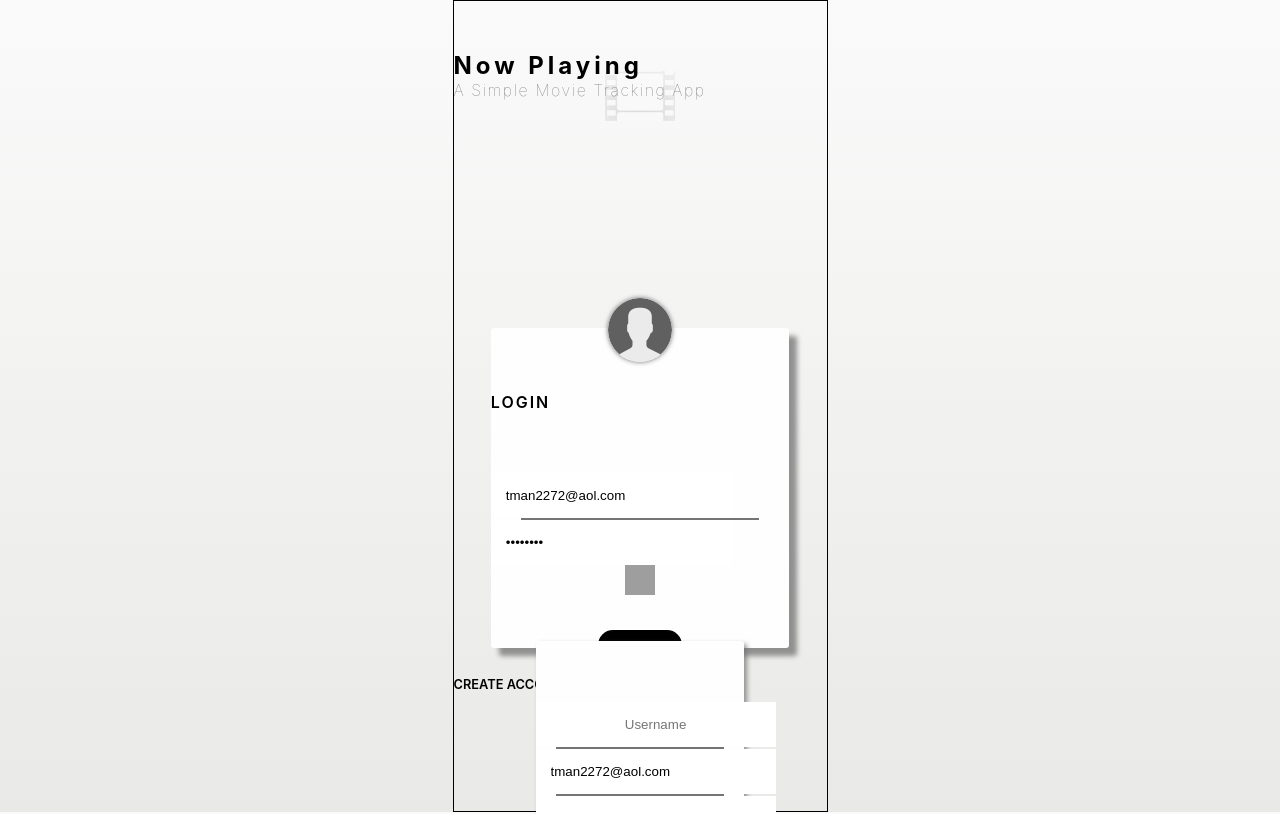
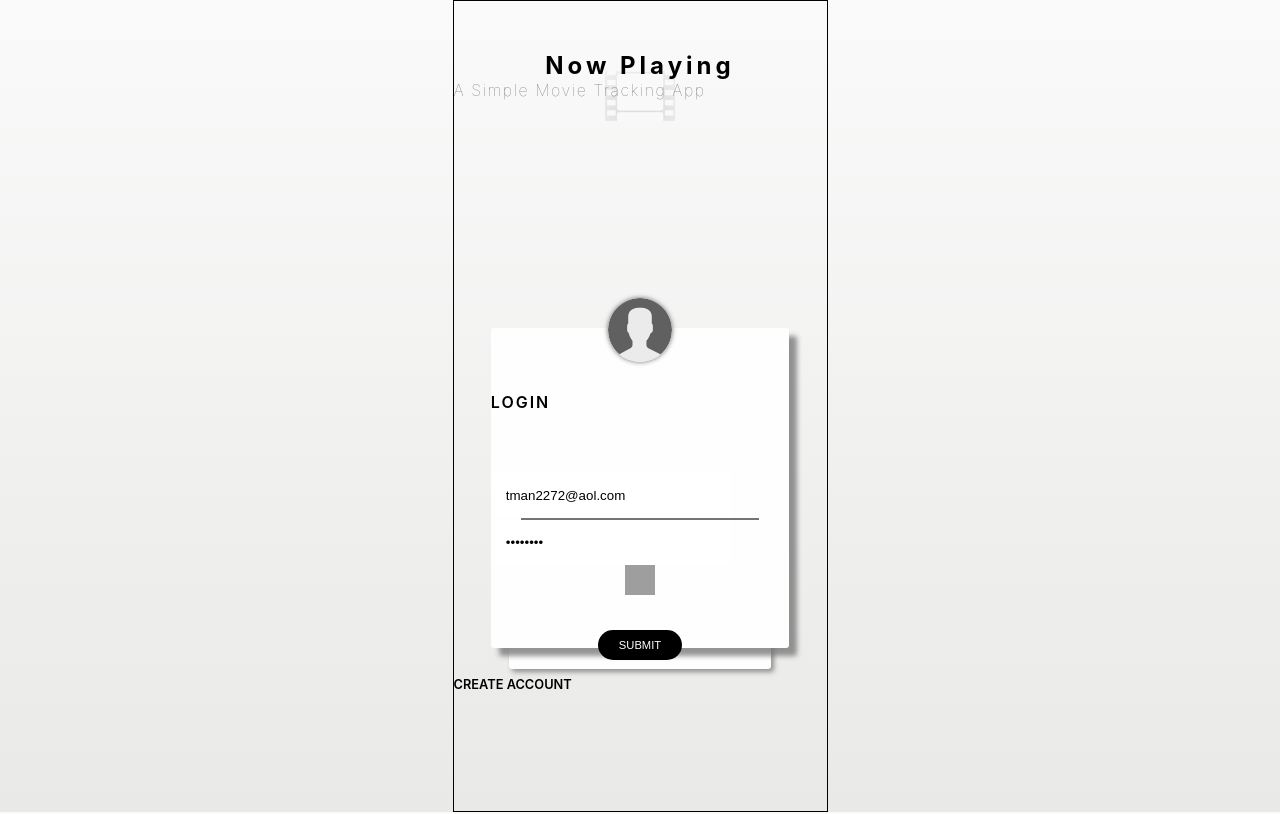
Before and after one commit to kayyali18/movie-tracker, a React (Create React App) app: page / in a window 1280 px wide. Shown: the top 814 px of the page. Built offline with nearby package versions, Linux system fonts and the light colour scheme; no server answers; grey boxes are pictures that could not be loaded.

Commit message:
add app header container class

```diff
--- a/src/Components/Login/HeaderLogin/HeaderLogin.js
+++ b/src/Components/Login/HeaderLogin/HeaderLogin.js
@@ -2,7 +2,7 @@ import React from 'react';
 
 const HeaderLogin = () => {
   return (
-    <div>
+    <div className="app-header-container">
       <div className="app-logo"></div>
       <h1 className="app-title">Now Playing</h1>
       <p>A Simple Movie Tracking App</p>
--- a/src/styles/2-layouts/layouts-dir.sass
+++ b/src/styles/2-layouts/layouts-dir.sass
@@ -7,6 +7,7 @@
   .app-title
     letter-spacing: 4px
     position: relative
+    text-align: center;
 
   .app-logo
     animation: 🎥 100s linear infinite
@@ -32,10 +33,13 @@
     font-weight: 100
 
   .form-container
+
+  .login-form
     background: #FEFEFE
     border-radius: 3px
     box-shadow: 8px 8px 5px rgba(116, 116, 116, 0.767)
     height: 20rem
+    justify-content: center
     margin: 13rem auto 0 auto
     width: 80%;
     transition: .2s
@@ -148,9 +152,9 @@
   justify-content: center
   margin: 1rem auto
   position: relative
-  // top: -19.7rem
+  top: -19.7rem
   width: 70%
-  // z-index: -2
+  z-index: -2
   .new-user-username, .new-user-email, .new-user-password
     &::placeholder
       text-align: center
--- a/src/styles/App.css
+++ b/src/styles/App.css
@@ -6,7 +6,8 @@
   border: 1px solid black; }
   .login-main .app-title {
     letter-spacing: 4px;
-    position: relative; }
+    position: relative;
+    text-align: center; }
   .login-main .app-logo {
     animation: 🎥 100s linear infinite;
     background: center/cover url("./Assets/film.png");
@@ -26,17 +27,18 @@
   .login-main p {
     letter-spacing: 1.5px;
     font-weight: 100; }
-  .login-main .form-container {
+  .login-main .login-form {
     background: #FEFEFE;
     border-radius: 3px;
     box-shadow: 8px 8px 5px rgba(116, 116, 116, 0.767);
     height: 20rem;
+    justify-content: center;
     margin: 13rem auto 0 auto;
     width: 80%;
     transition: .2s; }
-    .login-main .form-container:hover h2 {
+    .login-main .login-form:hover h2 {
       opacity: 1; }
-    .login-main .form-container p {
+    .login-main .login-form p {
       letter-spacing: 2px;
       font-weight: 600;
       text-transform: uppercase;
@@ -133,7 +135,9 @@
   justify-content: center;
   margin: 1rem auto;
   position: relative;
-  width: 70%; }
+  top: -19.7rem;
+  width: 70%;
+  z-index: -2; }
   .login-new-user .new-user-username::placeholder, .login-new-user .new-user-email::placeholder, .login-new-user .new-user-password::placeholder {
     text-align: center; }
   .login-new-user .new-user-username::hover h2, .login-new-user .new-user-email::hover h2, .login-new-user .new-user-password::hover h2 {
```
